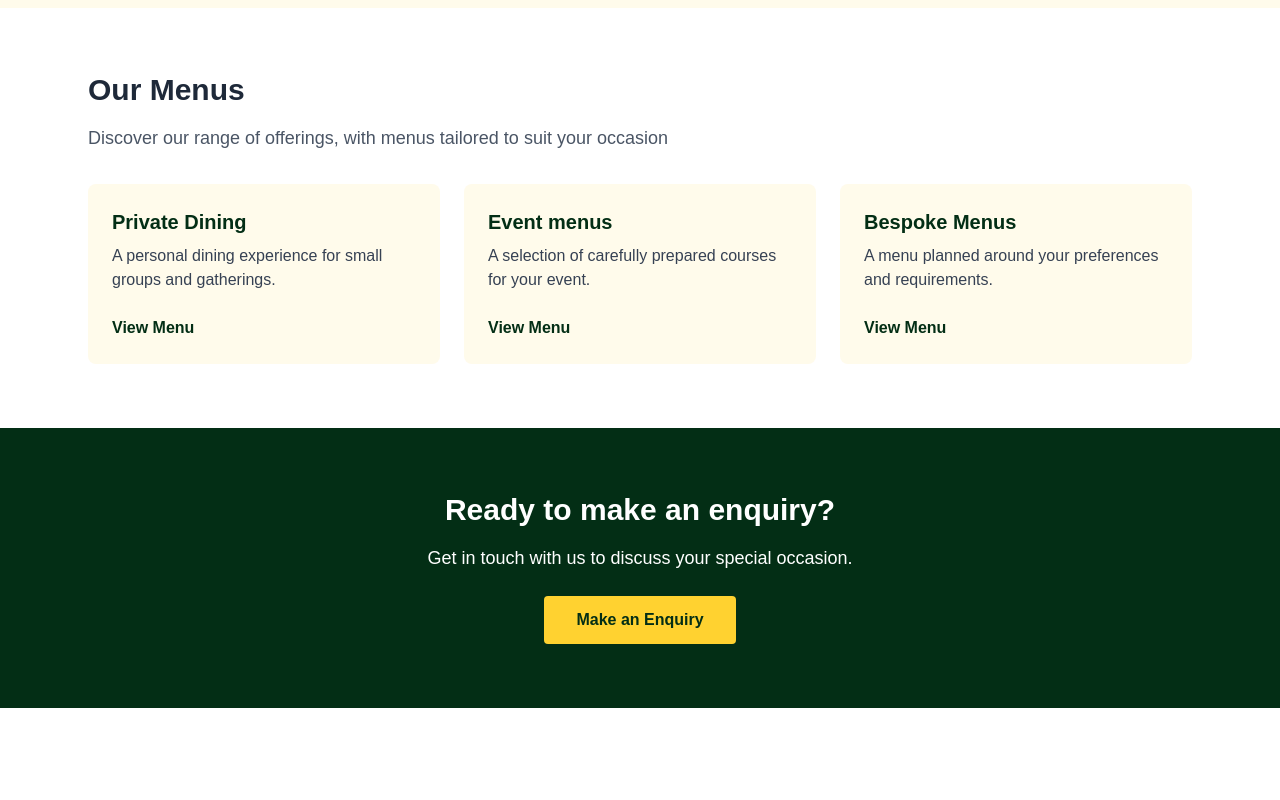
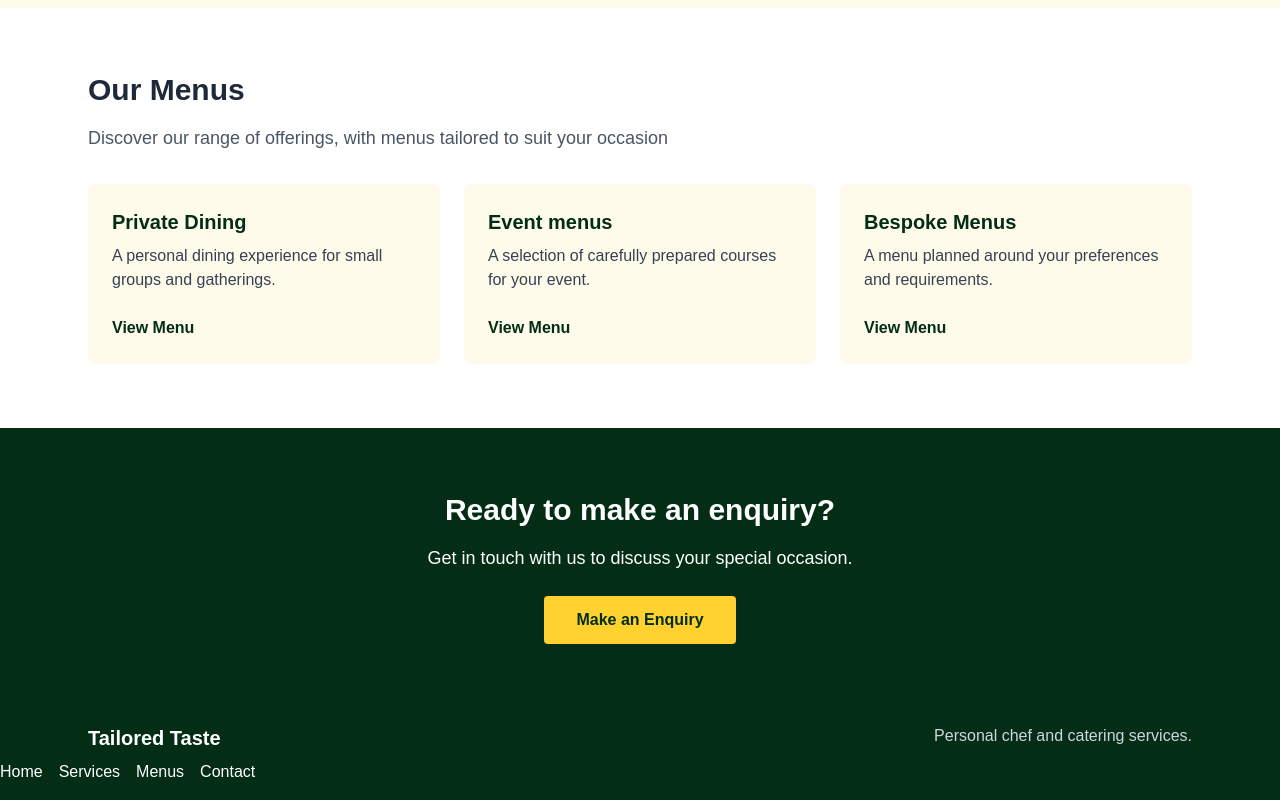
Before and after one commit to GrahamBlackledge/TailoredTaste, a Next.js app in the folder web/: page / in a window 1280 px wide. Shown: the part 1256-2056 px from the top of the page. Before the commit the page ends 1964 px from the top, so only its background shows below. Built offline with nearby package versions, Linux system fonts and the light colour scheme.

Commit message:
Created footer, added to layout

```diff
--- a/web/src/app/layout.tsx
+++ b/web/src/app/layout.tsx
@@ -2,6 +2,7 @@ import type { Metadata } from "next";
 import { Geist, Geist_Mono } from "next/font/google";
 import "./globals.css";
 import Navbar from "@/components/Navbar";
+import Footer from "@/components/Footer";
 
 const geistSans = Geist({
   variable: "--font-geist-sans",
@@ -24,7 +25,7 @@ export default function RootLayout({ children }: LayoutProps<"/">) {
       lang="en"
       className={`${geistSans.variable} ${geistMono.variable} h-full antialiased`}
     >
-      <body className="min-h-full flex flex-col"><Navbar />{children}</body>
+      <body className="min-h-full flex flex-col"><Navbar />{children}<Footer /></body>
     </html>
   );
 }
--- /dev/null
+++ b/web/src/components/Footer.tsx
@@ -0,0 +1,24 @@
+import Link from "next/link";
+
+export default function Footer() {
+    return (
+        <footer className="bg-green-950 text-white py-4 mt-auto">
+
+            <div className="max-w-6xl mx-auto px-6 flex flex-col md:flex-row justify-between gap-6">
+
+
+          <h2 className="text-xl font-bold mb-2">Tailored Taste</h2>
+
+          <p className="text-gray-300">Personal chef and catering services. </p>
+            </div>
+
+            <div className="flex flex-wrap items-center gap-4">
+                    <Link href="/" className="hover:text-amber-300">Home</Link>
+                    <Link href="/services" className="hover:text-amber-300">Services</Link>
+                    <Link href="/menus" className="hover:text-amber-300"> Menus</Link>
+                    <Link href="/contact" className="hover:text-amber-300">Contact</Link>
+            </div>
+
+        </footer>
+  );
+}
```
